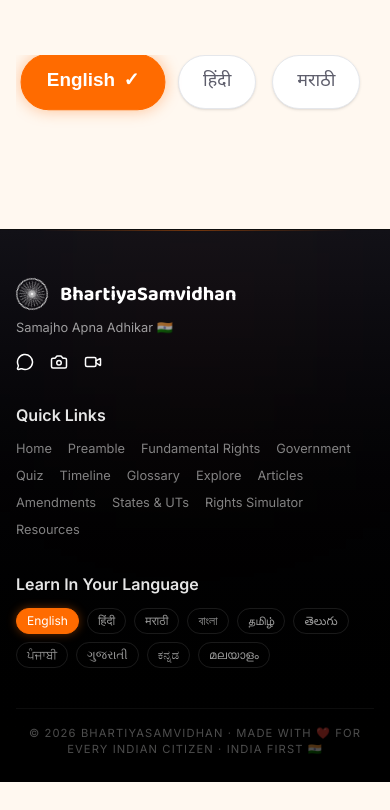
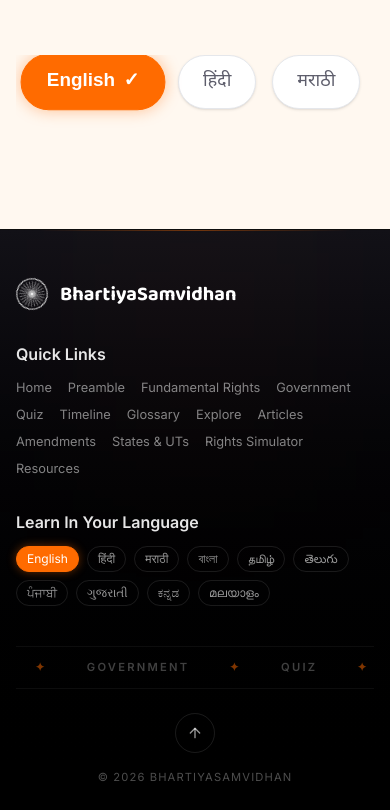
Before and after one commit to kunalkolhe/constitution, a Next.js app: page / in a window 390 px wide. Shown: the part 7795-8605 px from the top of the page. Before the commit the page ends 8577 px from the top, so only its background shows below. Built offline with nearby package versions, Linux system fonts and the light colour scheme.

Commit message:
improve Mobile responsiveness

```diff
--- a/src/app/globals.css
+++ b/src/app/globals.css
@@ -199,6 +199,19 @@ body {
 .animate-float-side { animation: floatSide 4s ease-in-out infinite; }
 .animate-spin-slow { animation: spin-slow 20s linear infinite; }
 .animate-pulse-glow { animation: pulse-glow 2s ease-in-out infinite; }
+
+/* Scrolling section-name strip in the footer (see Footer.tsx). Paused
+   rather than removed under reduced motion, so the full loop is still
+   readable without the continuous scroll. */
+.footer-marquee {
+  animation: marquee-left 32s linear infinite;
+}
+
+@media (prefers-reduced-motion: reduce) {
+  .footer-marquee {
+    animation-play-state: paused;
+  }
+}
 .goog-te-banner-frame { display: none !important; }
 body { top: 0 !important; }
 #google_translate_element { display: none !important; }
--- a/src/components/shared/Footer.tsx
+++ b/src/components/shared/Footer.tsx
@@ -2,8 +2,9 @@
 
 import React from 'react';
 import Link from 'next/link';
-import { MessageCircle, Camera, Video } from 'lucide-react';
+import { ArrowUp } from 'lucide-react';
 import { useLanguage } from '@/context/LanguageContext';
+import MagneticButton from '@/components/shared/MagneticButton';
 
 const QUICK_LINKS = [
   { key: 'home', path: '/' },
@@ -39,7 +40,7 @@ export default function Footer() {
 
         {/* LEFT COLUMN */}
         <div className="w-full md:w-[35%] flex flex-col items-start">
-          <div className="flex items-center gap-3 mb-2">
+          <div className="flex items-center gap-3">
             <div className="w-[32px] h-[32px] relative animate-spin-slow">
               <svg viewBox="0 0 100 100" className="w-full h-full stroke-white">
                 <circle cx="50" cy="50" r="48" fill="none" strokeWidth="3" />
@@ -58,17 +59,6 @@ export default function Footer() {
             <span className="font-[family-name:var(--font-display)] text-[1.25rem] font-bold">
               BhartiyaSamvidhan
             </span>
-          </div>
-          <p className="text-[rgba(255,255,255,0.6)] text-[0.8rem] mb-4">
-            {t('tagline')} 🇮🇳
-          </p>
-          {/* These don't have real destinations yet — hidden from the
-              accessibility tree rather than announced as working links that
-              go nowhere. Give them a real href + aria-label once they do. */}
-          <div className="flex gap-4" aria-hidden="true">
-            <a href="#" tabIndex={-1} className="hover:text-[#FF6B00] transition-colors"><MessageCircle size={18} /></a>
-            <a href="#" tabIndex={-1} className="hover:text-[#FF6B00] transition-colors"><Camera size={18} /></a>
-            <a href="#" tabIndex={-1} className="hover:text-[#FF6B00] transition-colors"><Video size={18} /></a>
           </div>
         </div>
 
@@ -109,11 +99,41 @@ export default function Footer() {
         </div>
       </div>
 
+      {/* SCROLLING SECTION STRIP — a slow, looping marquee of every quick
+          link, purely decorative (the real, accessible links already live
+          in the column above), so it's hidden from the accessibility tree
+          rather than read aloud as a duplicate, jumbled nav. */}
+      <div
+        aria-hidden="true"
+        className="max-w-7xl mx-auto mt-10 border-y border-white/5 py-3 overflow-hidden relative z-10"
+      >
+        <div className="footer-marquee flex w-max gap-10">
+          {[...QUICK_LINKS, ...QUICK_LINKS].map((link, i) => (
+            <span
+              key={i}
+              className="flex items-center gap-10 text-[0.7rem] font-semibold uppercase tracking-[0.2em] text-white/25 whitespace-nowrap"
+            >
+              {t(link.key)}
+              <span className="text-[#FF6B00]/50">✦</span>
+            </span>
+          ))}
+        </div>
+      </div>
+
       {/* BOTTOM STRIP */}
-      <div className="max-w-7xl mx-auto mt-10 pt-4 border-t border-[rgba(255,255,255,0.05)] text-center relative z-10">
-        <p className="text-[0.7rem] text-[rgba(255,255,255,0.3)] tracking-widest uppercase">
+      <div className="max-w-7xl mx-auto mt-6 flex flex-col-reverse md:flex-row items-center justify-center md:justify-between gap-4 relative z-10">
+        <p className="text-[0.7rem] text-[rgba(255,255,255,0.3)] tracking-widest uppercase text-center md:text-left">
           {t('footerCopyright')}
         </p>
+        <MagneticButton className="shrink-0">
+          <button
+            onClick={() => window.scrollTo({ top: 0, behavior: 'smooth' })}
+            aria-label={t('backToTop')}
+            className="w-10 h-10 rounded-full border border-white/10 flex items-center justify-center text-white/60 hover:text-[#FF6B00] hover:border-[#FF6B00]/40 hover:bg-white/5 transition-colors"
+          >
+            <ArrowUp size={16} />
+          </button>
+        </MagneticButton>
       </div>
     </footer>
   );
--- a/src/translations/index.ts
+++ b/src/translations/index.ts
@@ -28,10 +28,11 @@ export const translations: Record<string, Record<string, string>> = {
     tagline: 'Samajho Apna Adhikar',
     quickLinks: 'Quick Links',
     learnInYourLanguage: 'Learn In Your Language',
-    footerCopyright: '© 2026 BhartiyaSamvidhan · Made with ❤️ for every Indian citizen · India First 🇮🇳',
+    footerCopyright: '© 2026 BhartiyaSamvidhan',
     toggleMenu: 'Toggle menu',
     changeLanguage: 'Change language',
     selectLanguage: 'Select Language',
+    backToTop: 'Back to top',
   },
   'हिंदी': {
     home: 'मुखपृष्ठ',
@@ -51,10 +52,11 @@ export const translations: Record<string, Record<string, string>> = {
     tagline: 'समझो अपना अधिकार',
     quickLinks: 'त्वरित लिंक',
     learnInYourLanguage: 'अपनी भाषा में सीखें',
-    footerCopyright: '© 2026 भारतीय संविधान · हर भारतीय नागरिक के लिए ❤️ से बनाया गया · इंडिया फर्स्ट 🇮🇳',
+    footerCopyright: '© 2026 भारतीय संविधान',
     toggleMenu: 'मेनू खोलें',
     changeLanguage: 'भाषा बदलें',
     selectLanguage: 'भाषा चुनें',
+    backToTop: 'ऊपर जाएं',
   },
 };
 
--- a/vitest.setup.ts
+++ b/vitest.setup.ts
@@ -15,3 +15,18 @@ vi.mock('next/navigation', () => ({
     prefetch: vi.fn(),
   }),
 }));
+
+// jsdom has no IntersectionObserver — framer-motion's useInView (used by
+// Squiggle and scroll-reveal sections rendered on every page via Footer/
+// FeatureCards) needs a stand-in or it throws on mount. Tests don't care
+// about actual viewport intersection, so a no-op stub is enough.
+class MockIntersectionObserver {
+  observe = vi.fn();
+  unobserve = vi.fn();
+  disconnect = vi.fn();
+  takeRecords = () => [];
+  root = null;
+  rootMargin = '';
+  thresholds: ReadonlyArray<number> = [];
+}
+vi.stubGlobal('IntersectionObserver', MockIntersectionObserver);
```
